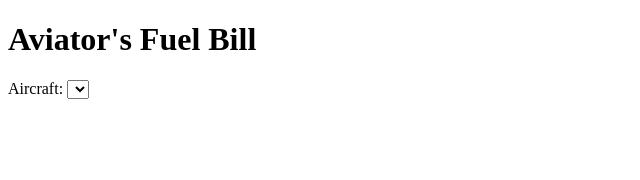
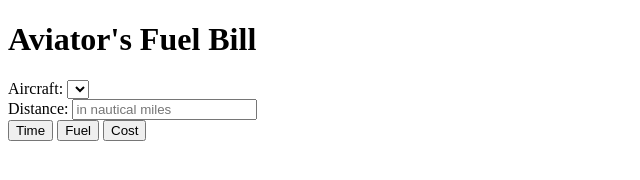
Before and after one commit to satch-mo/aviatorsFuelBill, a website: page public/index.html in a window 1280 px wide. Shown: the whole page, without its empty margins (0-640 px from the left). Drawn offline with nearby package versions, Linux system fonts and the light colour scheme; no server answers.

```diff
--- a/public/index.html
+++ b/public/index.html
@@ -16,7 +16,12 @@
     <main>
         <form>
             <label for="aircraft-select">Aircraft:</label>
-            <select id="aircraft-select"></select>
+            <select id="aircraft-select"></select><br>
+            <label for="distance">Distance:</label>
+            <input type="number" id="distance" name="distance" min="1" placeholder="in nautical miles"><br>
+            <button type="button" onclick="alert('525,600 minutes')">Time</button>
+            <button type="button" onclick="alert('___ Gallons of 100LL')">Fuel</button>
+            <button type="button" onclick="alert('One meelion dollars')">Cost</button>
         </form>
 
     </main>
```
Also changed, not shown: server/controller.js (+12 -0 lines), server/index.js (+11 -3 lines).
